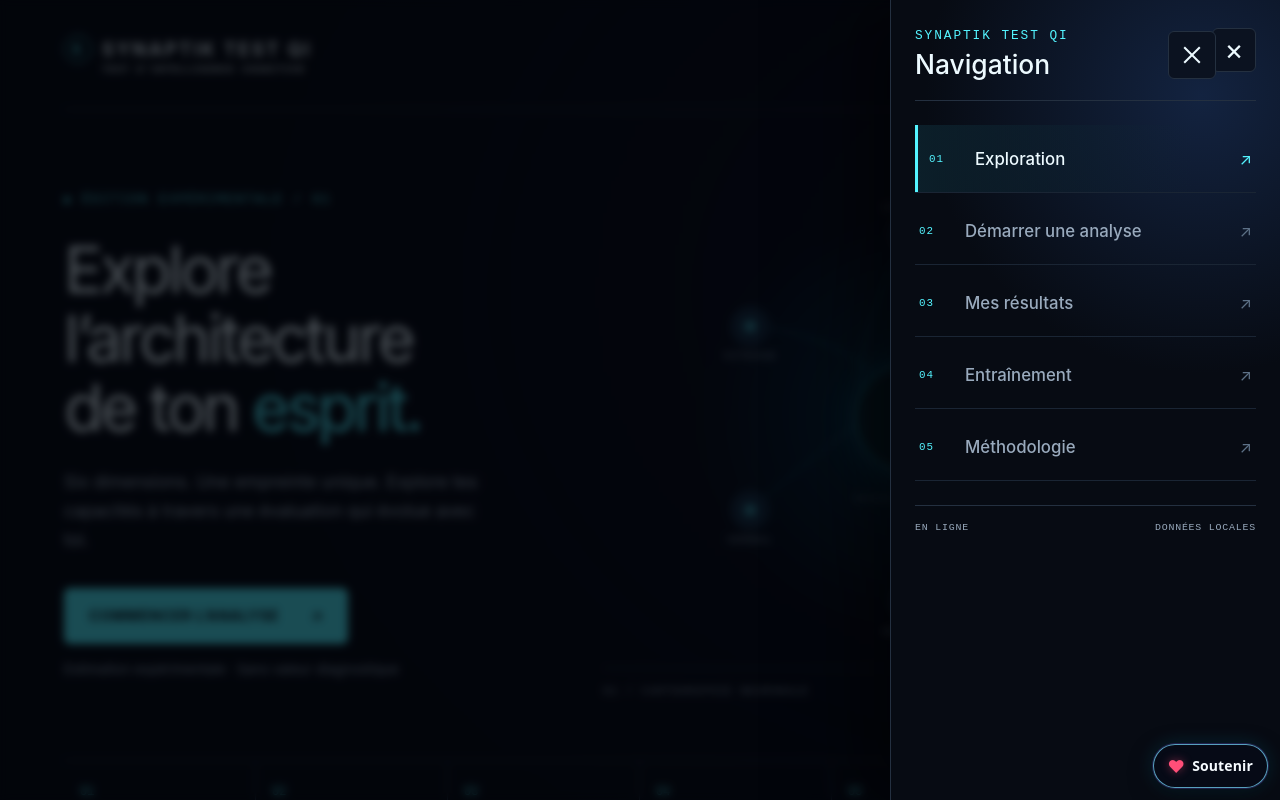
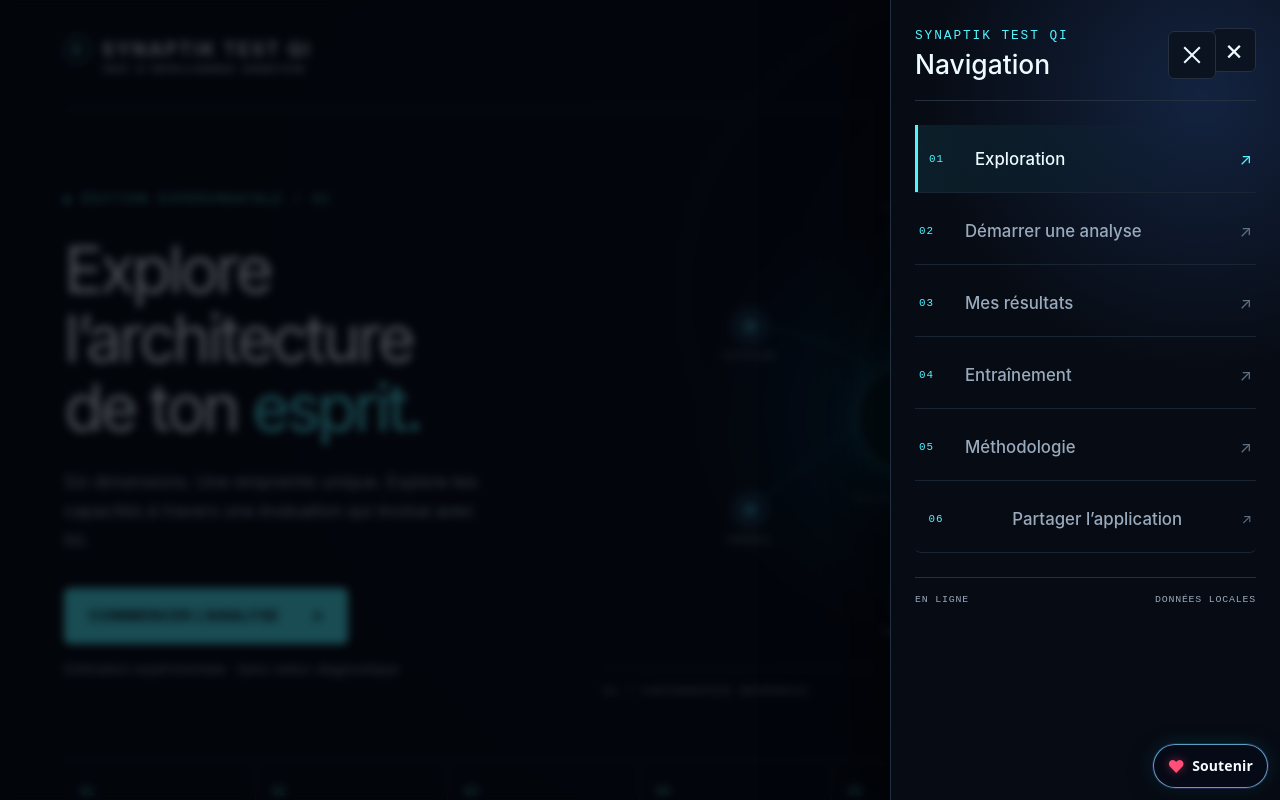
Before and after one commit to kevinlabens-del/SYNAPTIK-, a React (Vite) app: page /#/exploration in a window 1280 px wide. Both pictures are taken after a click on the button "Ouvrir le menu". Shown: the top 800 px of the page. Built offline with nearby package versions, Linux system fonts and the light colour scheme.

Commit message:
feat(share): integrate native sharing into burger menu

```diff
--- a/src/app/App.tsx
+++ b/src/app/App.tsx
@@ -79,6 +79,7 @@ export default function App() {
   const [demo, setDemo] = useState(0);
   const [resumed, setResumed] = useState(false);
   const [online, setOnline] = useState(navigator.onLine);
+  const [shareNotice, setShareNotice] = useState("");
   const bank = useMemo(() => makeBank(lang), [lang]);
   const t = labels[lang],
     fr = lang === "fr";
@@ -249,6 +250,49 @@ export default function App() {
     setSession(s);
     setPage(s.status === "complete" ? "result" : "test");
   }
+  /* CR3ATIX_SHARE_V1 — aucun résultat, âge, score ou état de session n'est partagé. */
+  async function shareApplication() {
+    const url = "https://kevinlabens-del.github.io/SYNAPTIK-/";
+    const copied = fr ? "Lien de SYNAPTIK copié" : "SYNAPTIK link copied";
+    const notify = (message: string) => {
+      setShareNotice(message);
+      window.setTimeout(() => setShareNotice(""), 2500);
+    };
+    if (navigator.share) {
+      try {
+        await navigator.share({
+          title: "SYNAPTIK TEST QI",
+          text: fr
+            ? "Découvre SYNAPTIK TEST QI, une évaluation cognitive expérimentale et privée."
+            : "Discover SYNAPTIK TEST QI, a private experimental cognitive assessment.",
+          url,
+        });
+        return;
+      } catch (error) {
+        if (error instanceof DOMException && error.name === "AbortError") return;
+      }
+    }
+    try {
+      if (window.isSecureContext && navigator.clipboard?.writeText) {
+        await navigator.clipboard.writeText(url);
+        notify(copied);
+        return;
+      }
+    } catch {}
+    const field = document.createElement("textarea");
+    field.value = url;
+    field.readOnly = true;
+    field.style.cssText = "position:fixed;opacity:0;pointer-events:none";
+    document.body.appendChild(field);
+    field.select();
+    field.setSelectionRange(0, field.value.length);
+    let didCopy = false;
+    try { didCopy = document.execCommand("copy"); } catch {}
+    field.remove();
+    if (didCopy) notify(copied);
+    else window.prompt(fr ? "Copie ce lien pour partager SYNAPTIK :" : "Copy this link to share SYNAPTIK:", url);
+  }
+
   const item = session
     ? bank.find((i) => i.id === session.currentId)
     : undefined;
@@ -351,6 +395,17 @@ export default function App() {
                 </a>
               );
             })}
+            <button
+              type="button"
+              className="menu-link"
+              onClick={() => void shareApplication()}
+              aria-label={fr ? "Partager SYNAPTIK TEST QI" : "Share SYNAPTIK TEST QI"}
+              title={fr ? "Partager l’application" : "Share the app"}
+            >
+              <span>06</span>
+              <strong>{fr ? "Partager l’application" : "Share the app"}</strong>
+              <b>↗</b>
+            </button>
           </div>
           {active && (
             <button className="menu-resume" onClick={() => open(active)}>
@@ -363,6 +418,7 @@ export default function App() {
           <div className="menu-meta">
             <span>{online ? (fr ? "EN LIGNE" : "ONLINE") : fr ? "HORS LIGNE" : "OFFLINE"}</span>
             <span>{fr ? "DONNÉES LOCALES" : "LOCAL DATA"}</span>
+            {shareNotice && <span role="status" aria-live="polite">{shareNotice}</span>}
           </div>
         </nav>
       </header>
```
